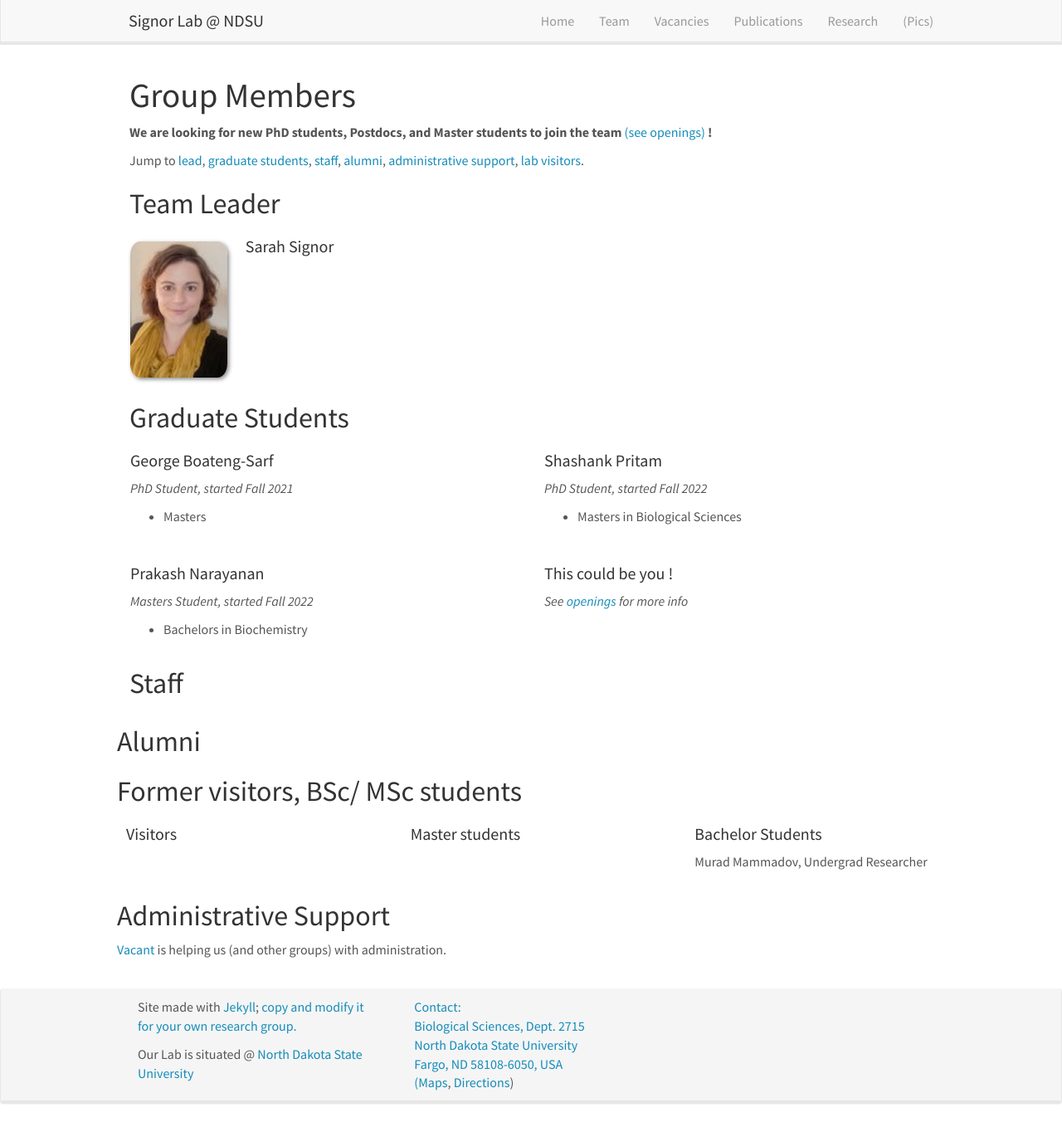
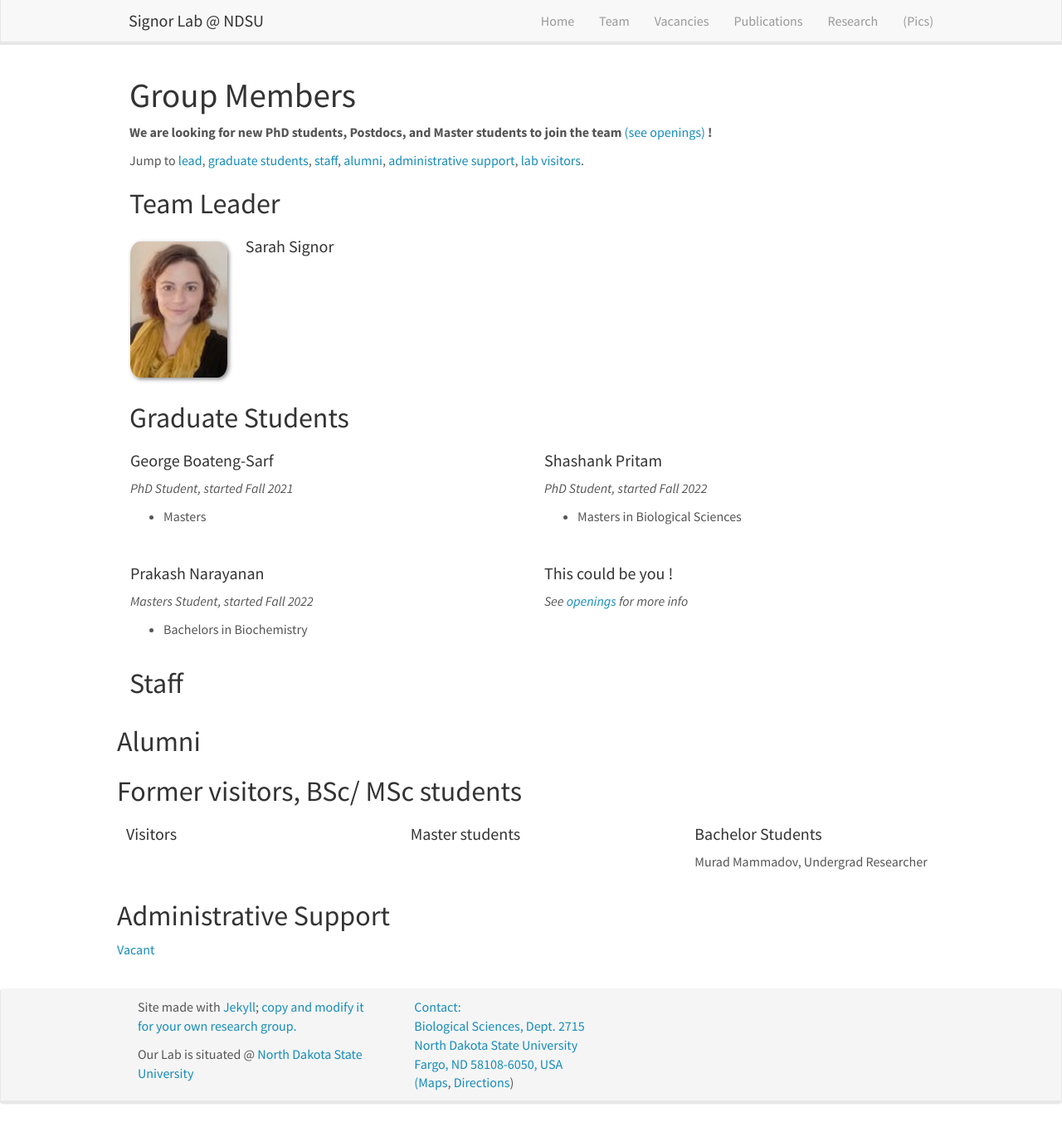
Before and after one commit to SignorLab/signorlab.github.io, a Jekyll site: the page built from _pages/team.md, in a window 1280 px wide and 1352 px high. Shown: the whole window at 83% size. Built offline with Jekyll 4.4.1, drawn with Linux system fonts in a browser that asks for light colours; nearby versions of some CDN libraries.

Commit message:
Update team.md

```diff
--- a/_pages/team.md
+++ b/_pages/team.md
@@ -202,4 +202,4 @@ Jump to [lead](#lead), [graduate students](#graduate-students), [staff](#staff),
 
 
 ## Administrative Support
-<a href="mailto:email"> Vacant </a> is helping us (and other groups) with administration.
+<a href="mailto:email"> Vacant </a>
```
